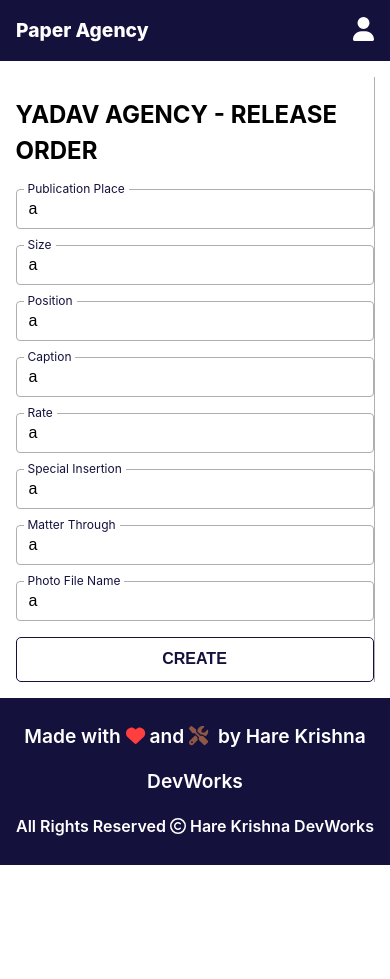
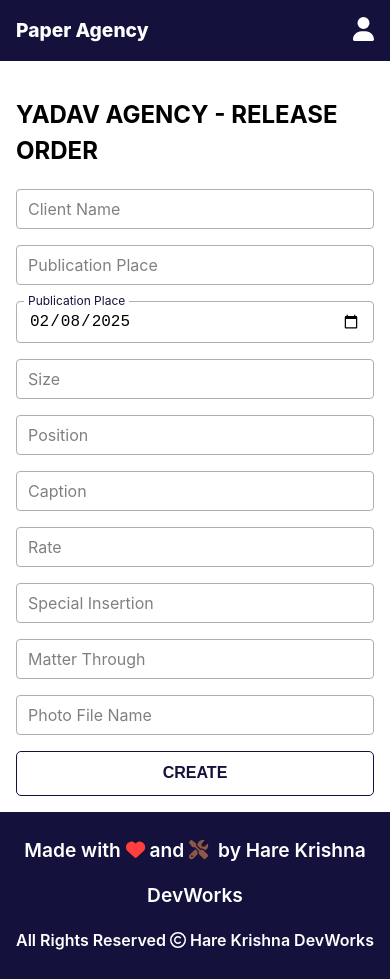
Before and after one commit to premnathkulal/paper-agency, a React (Vite) app: page / in a window 390 px wide. Before the commit the page ends 865 px from the top, so only its background shows below. Built offline with nearby package versions, Linux system fonts and the light colour scheme.

Commit message:
Created pdf formate

```diff
--- a/src/pages/release-order/ReleaseOrder.tsx
+++ b/src/pages/release-order/ReleaseOrder.tsx
@@ -1,71 +1,223 @@
 import InputBox, { InputTypes } from "../../components/input-box/InputBox";
-import { useState } from "react";
+import { useEffect, useState } from "react";
 import "./ReleaseOrder.scss";
 import { jsPDF } from "jspdf";
-import "jspdf-autotable";
+import autoTable from "jspdf-autotable";
+import logo from "../../assets/yadava-sign.jpeg"; // Adjust the path as necessary
+
+enum DateFormats {
+  DDMMYYYY = "DD-MM-YYYY",
+  YYYYMMDD = "YYYY-MM-DD",
+}
 
 const ReleaseOrder = () => {
-  const [publicationPlace, setPublicationPlace] = useState("a");
-  const [dateOfInsertion, setDateOfInsertion] = useState(null);
-  const [size, setSize] = useState("a");
-  const [position, setPosition] = useState("a");
-  const [caption, setCaption] = useState("a");
-  const [rate, setRate] = useState("a");
-  const [specialInsertion, setSpecialInsertion] = useState("a");
-  const [matterThrough, setMatterThrough] = useState("a");
-  const [photoFileName, setPhotoFileName] = useState("a");
-  const [pdfUrl, setPdfUrl] = useState<string | null>(null);
-  const [showPdfPreview, setShowPdfPreview] = useState(false);
+  const [clientName, setClientName] = useState("");
+  const [publicationPlace, setPublicationPlace] = useState("");
+  const [dateOfInsertion, setDateOfInsertion] = useState("");
+  const [size, setSize] = useState("");
+  const [position, setPosition] = useState("");
+  const [caption, setCaption] = useState("");
+  const [rate, setRate] = useState("");
+  const [specialInsertion, setSpecialInsertion] = useState("");
+  const [matterThrough, setMatterThrough] = useState("");
+  const [photoFileName, setPhotoFileName] = useState("");
+  const [date, setDate] = useState("");
+
+  const formateDate = (date: Date, formate: DateFormats) => {
+    const today = new Date(date);
+    const day = String(today.getDate()).padStart(2, "0");
+    const month = String(today.getMonth() + 1).padStart(2, "0"); // Months are zero-based
+    const year = today.getFullYear();
+    if (formate === DateFormats.YYYYMMDD) return `${year}-${month}-${day}`;
+    if (formate === DateFormats.DDMMYYYY) return `${day}-${month}-${year}`;
+    return "";
+  };
 
   const createReleaseOrderFile = () => {
     const doc = new jsPDF();
 
     // Set header with custom font and style
-    doc.setFontSize(22);
-    doc.setTextColor(40, 40, 255); // Set color for the header
-    doc.text("Release Order - YADAV AGENCY", 20, 20); // Add the header
+    doc.setFontSize(18);
+    doc.setFont("helvetica", "bold"); // Set font to bold
+    doc.text("YADAV AGENCY", 14.2, 20); // Add the header
+    doc.setFont("helvetica", "normal"); // Reset font back to normal
 
-    // Add a horizontal line under the header
-    doc.setDrawColor(0, 0, 0);
-    doc.setLineWidth(0.5);
-    doc.line(20, 25, 190, 25); // Line from left to right
+    doc.setFontSize(13);
+    doc.text("Ph: 9844276869", 163.5, 20);
+
+    doc.setFontSize(10);
+    doc.text("Opp. Mini Vidhana Sowda\nB.C.Road - 574219", 14.2, 26, {
+      lineHeightFactor: 1.4,
+    });
+
+    doc.setFontSize(11);
+    doc.text("Email: yadavvkbantwal@gmail.com", 136, 26);
+
+    // Center the header and add border
+    doc.setFontSize(18);
+    doc.setFont("helvetica", "bold"); // Set font to bold
+    const headerText = "RELEASE ORDER";
+    const headerX =
+      (doc.internal.pageSize.getWidth() - doc.getTextWidth(headerText)) / 2;
+    doc.text(headerText, headerX, 45); // Center the header
+
+    // Add border around the header
+    const headerWidth = doc.getTextWidth(headerText) + 4; // Add some padding
+    const headerHeight = 10; // Height of the header box
+    const headerY = 38; // Y position of the header box
+    doc.setDrawColor(0, 0, 0); // Border color
+    doc.setLineWidth(0.5); // Border width
+    doc.rect(headerX - 2, headerY, headerWidth, headerHeight); // Draw the border
+    doc.setFont("helvetica", "normal"); // Reset font back to normal
 
     // Set font for the content
     doc.setFontSize(14);
     doc.setTextColor(0, 0, 0); // Default text color (black)
 
+    doc.setFontSize(12);
+    doc.text("The Advt.Manager\nVijaya Karnataka, Mangalore", 14.2, 61, {
+      lineHeightFactor: 1.6,
+    });
+
+    doc.text("R.O.No :   362", 152, 61);
+    doc.text(`Date     :   ${date}`, 152, 68);
+    doc.text(`Client Name :  ${clientName}`, 14.2, 80);
+
+    // Display disclaimer text
+    doc.setFontSize(12);
+    const disclaimerText =
+      "Kindly arrange to publish the above client's advertisement as per the details given below.";
+    const disclaimerMaxWidth = 170; // Maximum width of the text
+    const disclaimerX = 14.2; // Left aligned X position
+    const disclaimerY = 100;
+    const splitDisclaimerText = doc.splitTextToSize(
+      disclaimerText,
+      disclaimerMaxWidth
+    );
+    doc.text(splitDisclaimerText, disclaimerX, disclaimerY);
+
     // Add input data with some styling
-    doc.text(`Publication Place: ${publicationPlace}`, 20, 40);
-    doc.text(`Size: ${size}`, 20, 50);
-    doc.text(`Position: ${position}`, 20, 60);
-    doc.text(`Caption: ${caption}`, 20, 70);
-    doc.text(`Rate: ${rate}`, 20, 80);
-    doc.text(`Special Insertion: ${specialInsertion}`, 20, 90);
-    doc.text(`Matter Through: ${matterThrough}`, 20, 100);
-    doc.text(`Photo File Name: ${photoFileName}`, 20, 110);
+    const releaseOrderData = [
+      ["Publication & Place", ":", publicationPlace],
+      [
+        "Date of insertion",
+        ":",
+        formateDate(new Date(dateOfInsertion), DateFormats.DDMMYYYY),
+      ],
+      ["Size", ":", size],
+      ["Position", ":", position],
+      ["Caption", ":", caption],
+      ["Rate", ":", rate],
+      ["Special Insertion", ":", specialInsertion],
+      ["Matter Through", ":", matterThrough],
+      ["Photo File Name", ":", photoFileName],
+    ];
 
-    // Create a Blob URL to preview the PDF
-    const pdfBlob = doc.output("blob");
-    const pdfUrl = URL.createObjectURL(pdfBlob);
-    setPdfUrl(pdfUrl);
+    autoTable(doc, {
+      body: releaseOrderData,
+      startY: 106,
+      theme: "plain", // Removes default borders
+      styles: {
+        fontSize: 12,
+        cellPadding: 3,
+      },
+      headStyles: {
+        textColor: [255, 255, 255],
+      },
+      columnStyles: {
+        0: { cellWidth: 48 },
+        1: { cellWidth: 10 },
+        2: { cellWidth: "auto" },
+      },
+      tableLineColor: [0, 0, 0], // Table border color
+      tableLineWidth: 0.5, // Table border width
+      didDrawCell: function (data) {
+        let doc = data.doc;
 
-    setShowPdfPreview(true);
+        // Only draw horizontal borders (remove vertical borders)
+        if (data.row.index < data.table.body.length) {
+          doc.setLineWidth(0.1);
+          doc.setDrawColor(0, 0, 0);
+          doc.setLineWidth(0.5);
+          doc.line(
+            data.cell.x,
+            data.cell.y + data.cell.height,
+            data.cell.x + data.cell.width,
+            data.cell.y + data.cell.height
+          ); // Bottom border
+        }
+
+        // Remove left and right borders (vertical borders)
+        doc.setLineWidth(0);
+      },
+    });
+
+    // Display disclaimer text again
+    doc.setFontSize(12);
+    const disclaimerText2 =
+      "Your bill along with advertisement voucher copy should be submitted to us for payment. Any change in rate and size should be intimated before publication.";
+    const disclaimerMaxWidth2 = 170; // Maximum width of the text
+    const disclaimerX2 = 105; // Centered X position
+    const disclaimerY2 = 208;
+    const splitDisclaimerText2 = doc.splitTextToSize(
+      disclaimerText2,
+      disclaimerMaxWidth2
+    );
+    const disclaimerTextHeight = doc.getTextDimensions(splitDisclaimerText2).h;
+    const disclaimerTextY = disclaimerY2 + disclaimerTextHeight / 2;
+    doc.text(splitDisclaimerText2, disclaimerX2, disclaimerTextY, {
+      align: "center",
+      lineHeightFactor: 1.6,
+    });
+
+    // Add signature section
+    doc.setFontSize(12);
+    const signatureText1 = "Yours faithfully,";
+    const signatureText2 = "For "; // Keep this normal
+    const signatureText3 = "Yadav Agency"; // Make this bold
+    const signatureMaxWidth = 170; // Maximum width for wrapping
+
+    // Split text if needed
+    const splitSignatureText1 = doc.splitTextToSize(
+      signatureText1,
+      signatureMaxWidth
+    );
+
+    // Draw text with different font styles
+    doc.text(splitSignatureText1, 185, 244, { align: "right" }); // Normal text
+    doc.text(signatureText2, 158, 251, { align: "right" }); // "For"
+    doc.setFont("helvetica", "bold"); // Set font to bold
+    doc.text(signatureText3, 187, 251, { align: "right" }); // "Yadav Agency" in bold
+    doc.setFont("helvetica", "normal"); // Reset font back to normal
+
+    doc.setFontSize(12);
+    doc.setFont("helvetica", "normal");
+    doc.text("Proprietor", 180, 274, { align: "right" });
+
+    // Add an outer border
+    doc.setDrawColor(0, 0, 0);
+    doc.setLineWidth(0.5);
+    doc.rect(10, 10, 190, 277); // Rect(x, y, width, height)
+
+    // Add an image
+    doc.addImage(logo, "PNG", 155, 252, 25, 18); // Adjust the position and size as necessary
+
+    // Download the PDF
+    const pdfOutput = doc.output("bloburl");
+    window.open(pdfOutput, "_blank");
   };
 
-  const savePDF = () => {
-    if (pdfUrl) {
-      const link = document.createElement("a");
-      link.href = pdfUrl;
-      link.download = "release-order.pdf";
-      link.click();
-      URL.revokeObjectURL(pdfUrl);
-      setPdfUrl(null);
-    }
+  const handleSetDateOfInsertion = (value: string) => {
+    const date = new Date(value);
+    const formattedDate = formateDate(date, DateFormats.YYYYMMDD);
+    setDateOfInsertion(formattedDate);
   };
 
-  const cancelPDF = () => {
-    setPdfUrl(null);
-  };
+  useEffect(() => {
+    const today = new Date();
+    setDate(formateDate(today, DateFormats.DDMMYYYY));
+    setDateOfInsertion(formateDate(today, DateFormats.YYYYMMDD));
+  }, []);
 
   return (
     <div className="simple-create-form">
@@ -75,12 +227,30 @@ const ReleaseOrder = () => {
         </div>
         <div className="form-items">
           <InputBox
+            id="client-name"
+            name="client-name"
+            type={InputTypes.Text}
+            label="Client Name"
+            value={clientName}
+            setInputValue={setClientName}
+            isRequired
+          />
+          <InputBox
             id="publication-place"
             name="publication-place"
             type={InputTypes.Text}
             label="Publication Place"
             value={publicationPlace}
             setInputValue={setPublicationPlace}
+            isRequired
+          />
+          <InputBox
+            id="date-of-insertion"
+            name="date-of-insertion"
+            type={InputTypes.Date}
+            label="Publication Place"
+            value={dateOfInsertion}
+            setInputValue={handleSetDateOfInsertion}
             isRequired
           />
           <InputBox
@@ -156,21 +326,6 @@ const ReleaseOrder = () => {
         </div>
       </form>
       <div className="lottie-anim-container">YADAV AGENCY - RELEASE ORDER</div>
-      {showPdfPreview && pdfUrl && (
-        <div className="pdf-preview-modal">
-          <iframe
-            src={`https://docs.google.com/gview?embedded=true&url=${pdfUrl}`}
-            title="PDF Preview"
-            className="pdf-preview-iframe"
-          ></iframe>
-          <button className="btn" onClick={savePDF}>
-            Download PDF
-          </button>
-          <button className="btn" onClick={cancelPDF}>
-            Cancel
-          </button>
-        </div>
-      )}
     </div>
   );
 };
--- a/src/styles/_simple_form.scss
+++ b/src/styles/_simple_form.scss
@@ -50,39 +50,6 @@
     }
   }
 
-  .pdf-preview-modal {
-    position: fixed;
-    top: 50%;
-    left: 50%;
-    transform: translate(-50%, -50%);
-    background-color: white;
-    padding: 20px;
-    border-radius: 10px;
-    box-shadow: 0 4px 6px rgba(0, 0, 0, 0.1);
-    z-index: 1000;
-    max-width: 90%;
-    width: 600px;
-    text-align: center;
-    overflow: hidden;
-
-    .pdf-preview-iframe {
-      width: 100%;
-      height: 500px;
-      border: none;
-    }
-  }
-
-  @media (max-width: 600px) {
-    .pdf-preview-modal {
-      width: 90%;
-      padding: 10px;
-
-      .pdf-preview-iframe {
-        height: 300px;
-      }
-    }
-  }
-
   @media screen and (max-width: 768px) {
     flex-direction: column;
 
@@ -91,7 +58,7 @@
     }
 
     .form-container {
-      border-left: unset;
+      border-right: unset;
     }
   }
 }
```
Also changed, not shown: src/assets/yadava-sign.jpeg (added).
